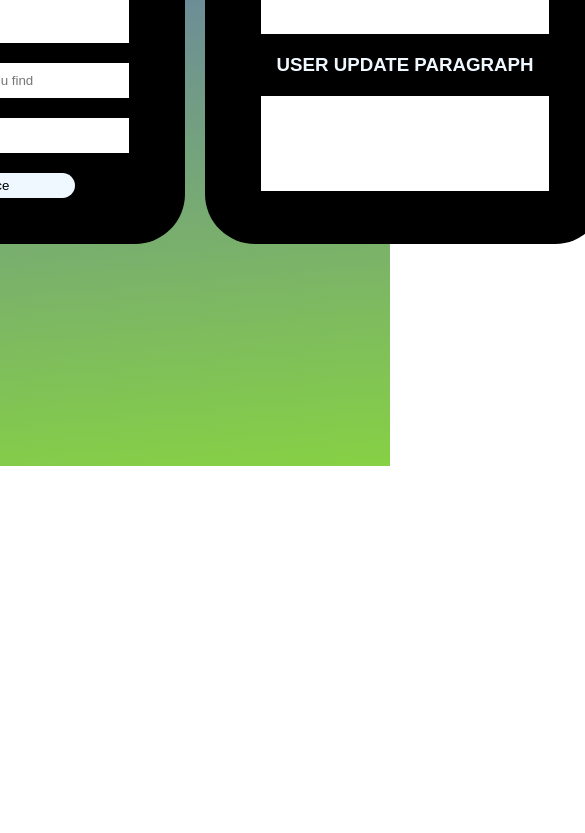
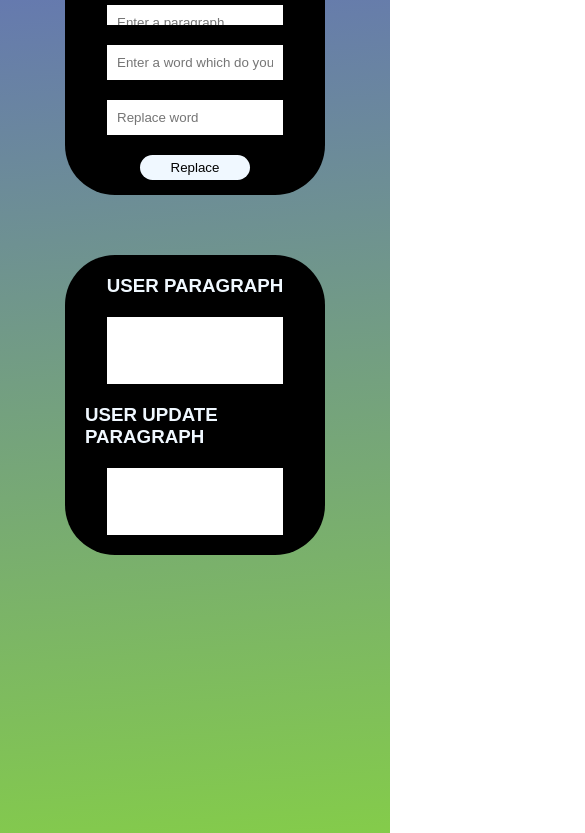
Before and after one commit to Zeeshan-Haider-Soomro/Find-and-Replace-Word, a plain HTML site: page index.html in a window 390 px wide. Shown: the part 378-1211 px from the top of the page, 585 px wide, since content can reach past the window. Before the commit the page ends 844 px from the top, so only its background shows below. Drawn offline with Linux system fonts and the light colour scheme.

Commit message:
word replace application from para

```diff
--- a/style.css
+++ b/style.css
@@ -100,3 +100,23 @@ button:hover{
         width: 200px;
     }
 } */
+@media screen and (min-width:320px) and (max-width:700px){
+    .box{
+    margin-top: -230px;
+        height: 300px;
+        width: 300px;
+    }
+    .box2{
+        margin-top: 130px;
+        height: 300px;
+        width: 300px;
+        margin-left: -280px;
+    }
+    body{
+        height: 150vh;
+    }
+    .parent{
+        height: 300px;
+        width: 300px;
+    }
+}
```
